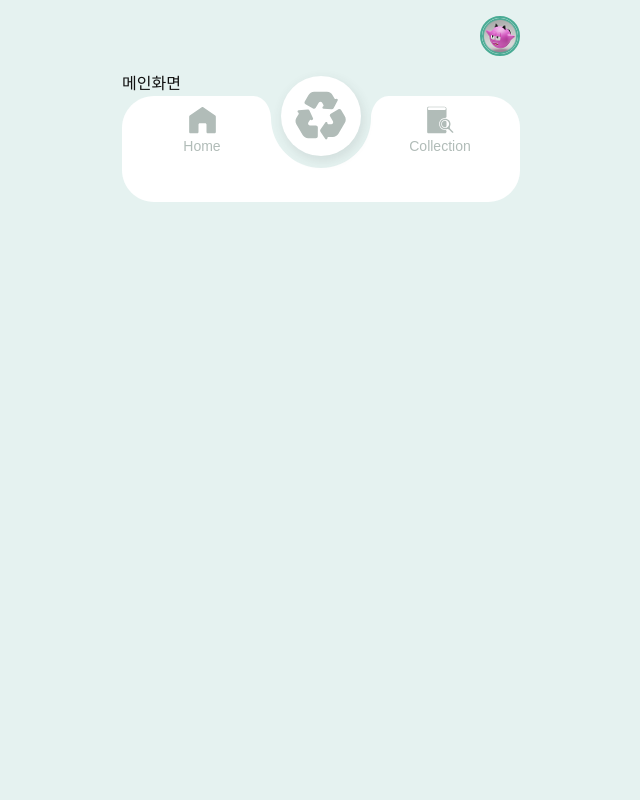
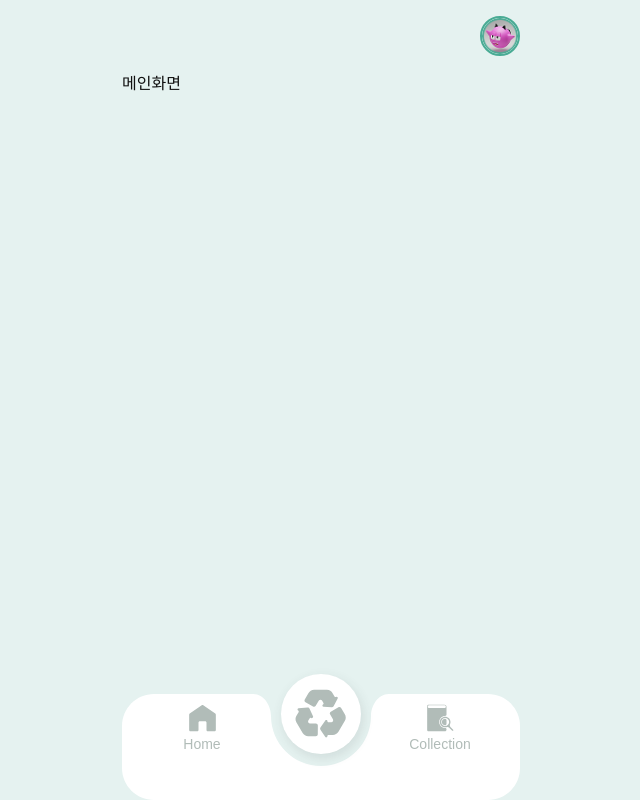
Before and after one commit to binny-buddy/binny-buddy-client, a Next.js app: page / in a window 1280 px wide. Shown: the whole page, without its empty margins (319-959 px from the left). Built offline with nearby package versions, Linux system fonts and the light colour scheme.

Commit message:
design: 탭바 위치 고정

```diff
--- a/src/app/(header)/layout.tsx
+++ b/src/app/(header)/layout.tsx
@@ -12,9 +12,9 @@ export default async function HeaderLayout({
   const path = (header.get('x-pathname') || '') as PathType;
 
   return (
-    <div className="pt-[72px] px-4 relative">
+    <div className="pt-[72px] relative min-h-dvh pb-[124px]">
       <Header curPath={path} />
-      <section>{children}</section>
+      <section className="px-4">{children}</section>
       <TabBar curPath={path} />
     </div>
   );
--- a/src/app/globals.css
+++ b/src/app/globals.css
@@ -30,6 +30,9 @@
   --shadow-tabbar-center: 2px 4px 12px rgba(55, 68, 64, 0.12);
   --shadow-tabbar-side-left: 0px 4px 12px rgba(55, 68, 64, 0.12);
   --shadow-tabbar-side-right: 4px 0px 12px rgba(55, 68, 64, 0.12);
+  --shadow-card: 2px 4px 12px 0px rgba(55, 68, 64, 0.12);
+
+  --breakpoint-max: 430px;
 }
 
 body {
--- a/src/components/TabBar/index.tsx
+++ b/src/components/TabBar/index.tsx
@@ -14,7 +14,7 @@ interface Props {
 
 function TabBar({ curPath }: Props) {
   return (
-    <div className="flex w-full h-[106px]">
+    <nav className="flex w-full h-[106px] fixed bottom-0 left-1/2 -translate-x-1/2 max:w-[430px] px-4">
       <LeftSide />
       <button
         onClick={() => (window.location.href = '/')}
@@ -43,7 +43,7 @@ function TabBar({ curPath }: Props) {
         <span>Collection</span>
       </button>
       <RightSide />
-    </div>
+    </nav>
   );
 }
 
```
